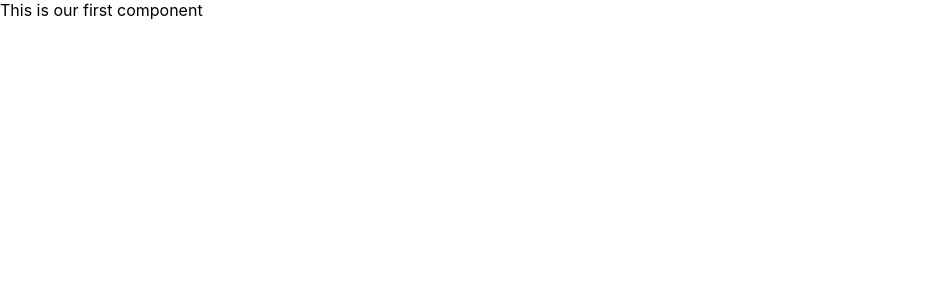
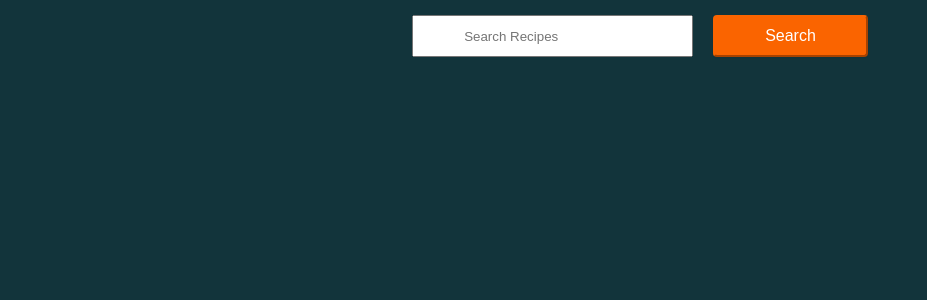
Before and after one commit to KhorallyPierre/react-recipe-app, a React (Create React App) app: page / in a window 1280 px wide. Shown: the top 300 px of the page, without its empty margins (0-927 px from the left). Built offline with nearby package versions, Linux system fonts and the light colour scheme.

Commit message:
homepage and search components

```diff
--- a/src/App.css
+++ b/src/App.css
@@ -1,38 +1,7 @@
 .App {
   text-align: center;
+  min-height: 100vh;
+  height: 100%;
+  padding: 15px;
+  background-color:#12343b;
 }
-
-.App-logo {
-  height: 40vmin;
-  pointer-events: none;
-}
-
-@media (prefers-reduced-motion: no-preference) {
-  .App-logo {
-    animation: App-logo-spin infinite 20s linear;
-  }
-}
-
-.App-header {
-  background-color: #282c34;
-  min-height: 100vh;
-  display: flex;
-  flex-direction: column;
-  align-items: center;
-  justify-content: center;
-  font-size: calc(10px + 2vmin);
-  color: white;
-}
-
-.App-link {
-  color: #61dafb;
-}
-
-@keyframes App-logo-spin {
-  from {
-    transform: rotate(0deg);
-  }
-  to {
-    transform: rotate(360deg);
-  }
-}
--- a/src/App.js
+++ b/src/App.js
@@ -1,14 +1,17 @@
-import logo from './logo.svg';
-import './App.css';
+import React from "react";
+import './App.css'
+import Homepage from "./pages/homepage";
 // this is a functional component as it starts with the word function or includes an arrow function
 // component name should start with a capital letter
 // the component body is known as jsx (implements component logic
 // export that component to be used in other files
 
 
-const App = () => {
-  return (
-    < div> This is our first component </div>
+function App() {
+  return ( <div className="App">
+      <Homepage/>
+  </div>
+
   )
 }
 
--- /dev/null
+++ b/src/components/search/index.jsx
@@ -0,0 +1,13 @@
+import './styles.css'
+
+
+const Search = ()=> {
+    return (
+        <form className="Search">
+            <input name="search" placeholder="Search Recipes" id="search"/>
+            <button type="submit"> Search </button>
+        </form>
+    )
+}
+
+export default Search;
--- /dev/null
+++ b/src/components/search/styles.css
@@ -0,0 +1,20 @@
+.Search{
+    display: flex;
+    gap: 20px;
+    justify-content: center;
+}
+
+.Search input {
+    padding: 10px 50px;
+}
+
+.Search button {
+    background-color: #fa6400;
+    padding: 10px 50px;
+    color: #fff;
+    font-size: 16px;
+    box-shadow: 0 1px 3px 0 rgb(0 0 0 / 2%);
+    border-radius: 4px;
+    border-color: #fa6400;
+    cursor: pointer;
+}
--- a/src/index.css
+++ b/src/index.css
@@ -7,6 +7,10 @@
   -moz-osx-font-smoothing: grayscale;
 }
 
+html, body {
+  height: 100%
+}
+
 code {
   font-family: source-code-pro, Menlo, Monaco, Consolas, 'Courier New',
     monospace;
--- /dev/null
+++ b/src/pages/homepage/index.jsx
@@ -0,0 +1,10 @@
+import Search from "../../components/search";
+const Homepage = ()=> {
+    return (
+        <div className="homepage">
+            <Search/>
+        </div>
+    )
+}
+
+export default Homepage;
```
Also changed, not shown: src/pages/homepage/styles.css (added).
